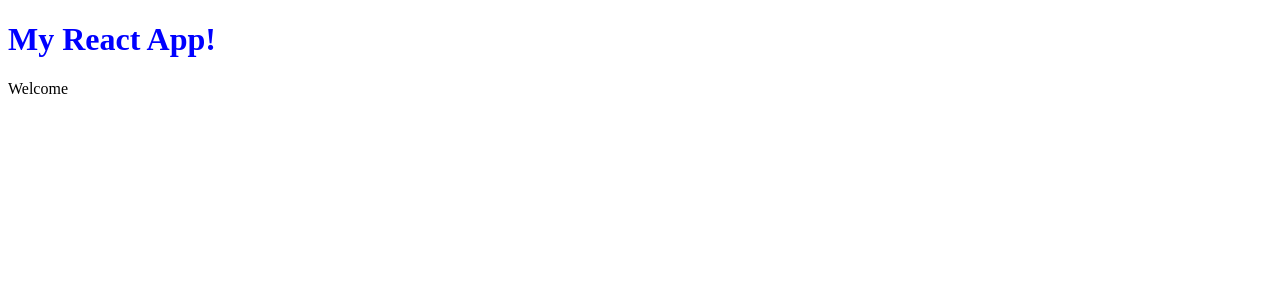
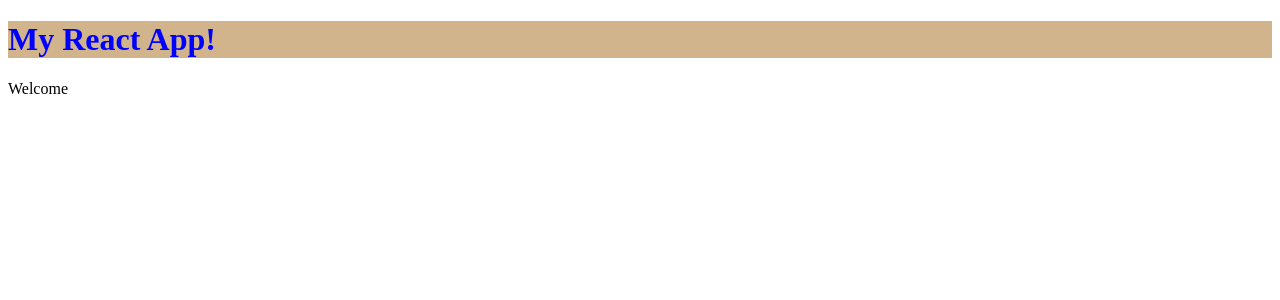
Before and after one commit to ilyandho/-React-and-Webpack-4-starter-pack, a React app: page / in a window 1280 px wide. Shown: the top 300 px of the page. Built offline with nearby package versions, Linux system fonts and the light colour scheme.

Commit message:
Convert SCSS/SASS to CSS

```diff
--- a/package.json
+++ b/package.json
@@ -24,6 +24,9 @@
     "handlebars-loader": "^1.7.1",
     "html-webpack-plugin": "^3.2.0",
     "mini-css-extract-plugin": "^0.8.0",
+    "node-sass": "^4.12.0",
+    "sass-loader": "^7.1.0",
+    "style-loader": "^0.23.1",
     "webpack": "^4.35.3",
     "webpack-cli": "^3.3.6",
     "webpack-dev-server": "^3.7.2"
--- a/src/components/App.js
+++ b/src/components/App.js
@@ -1,6 +1,6 @@
 import React, { Component } from "react";
 import "./App.css";
-
+import "../styles/scss/main.scss";
 class App extends Component {
   render() {
     return (
--- /dev/null
+++ b/src/styles/scss/main.scss
@@ -0,0 +1,4 @@
+$h1-bg-color: tan;
+h1 {
+  background-color: $h1-bg-color;
+}
--- a/webpack.config.js
+++ b/webpack.config.js
@@ -75,7 +75,12 @@ module.exports = {
       },
       {
         test: [/.css$/],
+        include: [path.resolve(__dirname, "not_exist_path")],
         use: ["style-loader", "css-loader"]
+      },
+      {
+        test: [/.css$|.scss$/],
+        use: ["style-loader", "css-loader", "sass-loader"]
       }
     ]
   }
```
Also changed, not shown: 1 other file (tests, documents, lock files or other folders).
